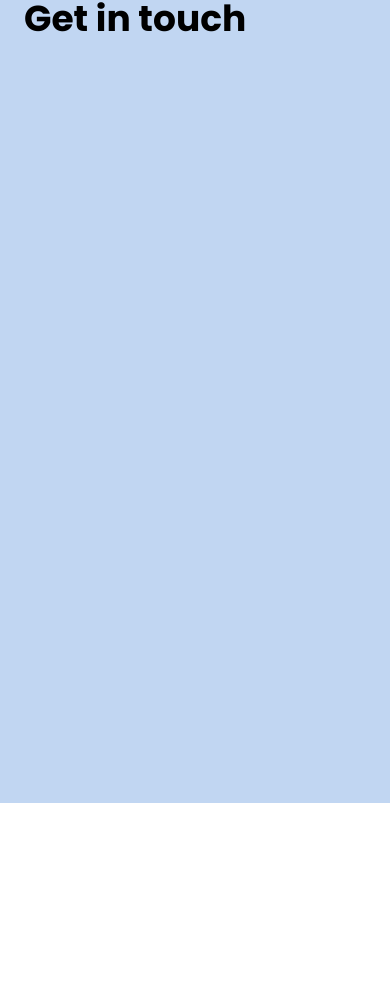
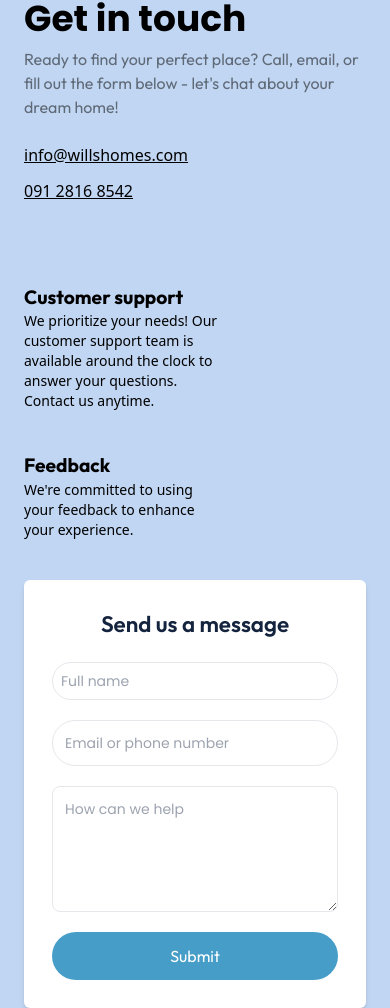
Before and after one commit to Codebee50/wills-homes, a React (Vite) app: page /home in a window 390 px wide. Shown: the part 9764-10772 px from the top of the page. Before the commit the page ends 10567 px from the top, so only its background shows below. Built offline with nearby package versions, Linux system fonts and the light colour scheme.

Commit message:
added contact section

```diff
--- /dev/null
+++ b/src/components/Input.jsx
@@ -0,0 +1,7 @@
+const Input = (props) => {
+  return (
+    <input {...props.input} className="border p-2 md:p-3 rounded-full w-full outline-none font-poppins text-sm"  />
+  )
+}
+
+export default Input
--- a/src/components/Nav.jsx
+++ b/src/components/Nav.jsx
@@ -18,7 +18,7 @@ const Nav = () => {
             <ul className="flex flex-row items-center gap-8">
                 {
                     navlinks.map((link)=>(
-                        <li key={link.label} className="font-poppins text-white">
+                        <li key={link.label} className="font-worksans text-white">
                             <a href={link.link}>{link.label}</a>
                         </li>
                     ))
@@ -27,7 +27,7 @@ const Nav = () => {
         </nav>
 
         <a className="max-md:hidden">
-            <button className="font-poppins py-3 font-medium  rounded-md px-5 bg-peach-10">Talk to us</button>
+            <button className="font-outfit py-3 font-medium  rounded-md px-5 bg-peach-10">Talk to us</button>
         </a>
     </header>
   )
--- a/src/sections/Contact.jsx
+++ b/src/sections/Contact.jsx
@@ -1,9 +1,47 @@
+import { Input } from "postcss"
+
 const Contact = () => {
   return (
-    <section className="max-container padding-x min-h-screen pt-10 md:pt-20 bg-[#c1d6f2] mt-10 flex flex-row justify-between">
+    <section className="max-container padding-x min-h-screen pt-10 md:pt-20 bg-[#c1d6f2] mt-10 flex flex-col items-center gap-10 md:flex-row justify-between">
 
-        <div>
+        <div className="flex flex-col w-full md:w-1/2">
             <h1 className="text-4xl font-bold font-poppins">Get in touch</h1>
+            <p className="max-w-[400px] mt-2 opacity-50 font-outfit">{"Ready to find your perfect place? Call, email, or fill out the form below - let's chat about your dream home!"}</p>
+
+            <a href="mailto:info@willshomes.com" className="underline mt-6 font-medium">info@willshomes.com</a>
+            <a href="mailto:info@willshomes.com" className="underline mt-3 font-medium">091 2816 8542</a>
+
+            <div className="mt-20 flex flex-row flex-wrap gap-10">
+                <div>
+                    <p className="font-outfit font-bold text-[1.2rem]">Customer support</p>
+                    <p className="max-w-[200px] text-sm">We prioritize your needs! Our customer support team is available around the clock to answer your questions. Contact us anytime.</p>
+                </div>
+                <div>
+                    <p className="font-outfit font-bold text-[1.2rem]">Feedback</p>
+                    <p className="max-w-[200px] text-sm">{"We're committed to using your feedback to enhance your experience."}</p>
+                </div>
+
+            </div>
+        </div>
+
+        <div className=" w-full md:w-1/2">
+            <form action="" className="bg-white p-7 rounded-md flex flex-col items-center gap-5 w-[100%] max-w-[400px] m-auto shadow-md">
+                <h1 className="font-outfit text-dark-txt-10 font-semibold text-[1.4rem]">Send us a message</h1>
+{/*
+                <Input input={{
+                    type:"text",
+                    placeholder:"Full name"
+                }} /> */}
+
+
+                <input type="text" placeholder="Full name" className="border p-2 md:p-3 rounded-full w-full outline-none font-poppins text-sm"/>
+
+                <input type="text" placeholder="Email or phone number" className="border p-3 rounded-full w-full font-poppins text-sm"/>
+
+                <textarea name="" id="" cols="30" rows="5" className="border w-full rounded-lg p-3 font-poppins text-sm" placeholder="How can we help"></textarea>
+
+                <input type="submit" value="Submit" className="w-full p-3 bg-dark-blue rounded-full text-white cursor-pointer font-outfit" />
+            </form>
         </div>
 
     </section>
--- a/tailwind.config.js
+++ b/tailwind.config.js
@@ -19,6 +19,7 @@ export default {
         'poppins': ['Poppins', 'sans-serif'],
       },
 
+
     },
   },
   plugins: [],
```
